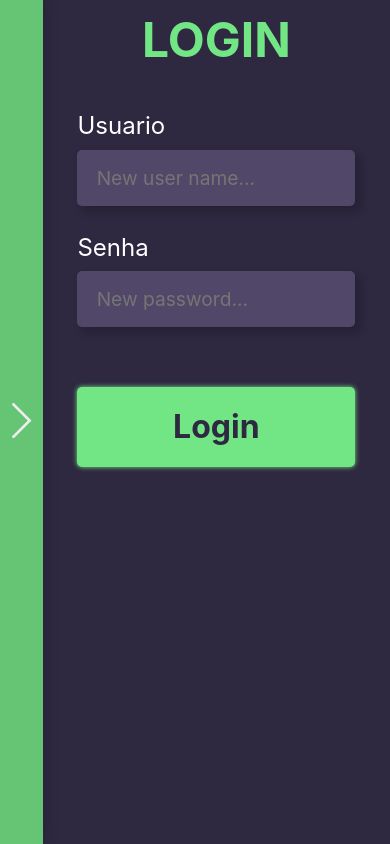
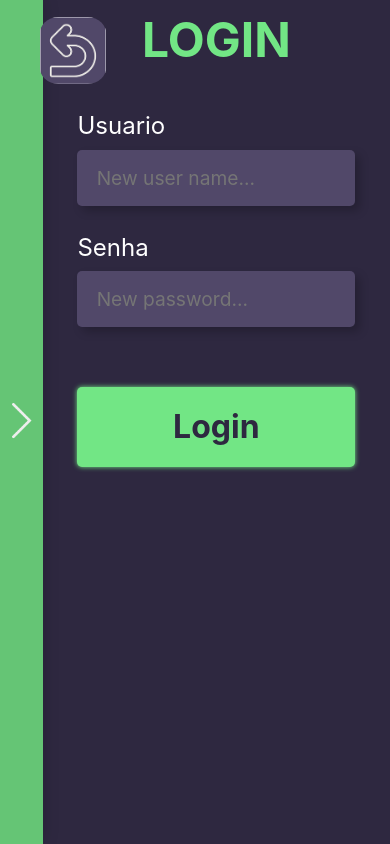
Before and after one commit to JFCalvao/TP2-2023, a plain HTML site: page paginaLogin.html in a window 390 px wide. Drawn offline with Linux system fonts and the light colour scheme.

Commit message:
adicionei o botão de retorno no login

```diff
--- a/css/estiloInicial.css
+++ b/css/estiloInicial.css
@@ -165,7 +165,8 @@ img {
 }
 
 .personagem img {
-  width: 24rem;
+  width: 22rem;
+  max-width: 45vh;
 }
 
 .base {
--- a/css/estiloLogin.css
+++ b/css/estiloLogin.css
@@ -18,6 +18,26 @@ body {
   margin: 0;
   box-sizing: border-box;
   font-family: "inter", sans-serif;
+}
+
+.div-imgRetorno {
+  position: absolute;
+  top: 10vh;
+  left: 20vw;
+  height: 8vh;
+  width: 8vh;
+  min-height: 4rem;
+  min-width: 4rem;
+  background: url("../imagens/botaoRetornar.png");
+  background-repeat: no-repeat;
+  background-size: contain;
+  background-position: center center;
+  border-radius: 1.2rem;
+  -webkit-transition: transform 0.5s ease;
+  -moz-transition: transform 0.5s ease;
+  -o-transition: transform 0.5s ease;
+  transition: transform 0.5s ease;
+  cursor: pointer;
 }
 
 .container {
@@ -243,6 +263,10 @@ form {
     position: relative;
     bottom: 15%;
   }
+
+  .div-imgRetorno {
+    left: 18vw;
+  }
 }
 
 @media screen and (max-width: 1200px) {
@@ -261,6 +285,10 @@ form {
     left: 23%;
     width: 2.2rem;
   }
+
+  .div-imgRetorno {
+    left: 16vw;
+  }
 }
 
 @media screen and (max-width: 800px) {
@@ -278,4 +306,9 @@ form {
     position: static;
     width: 3rem;
   }
+
+  .div-imgRetorno {
+    top: 2vh;
+    left: 10vw;
+  }
 }
--- a/js/login.js
+++ b/js/login.js
@@ -201,3 +201,16 @@ const getData = (event) => {
 };
 
 document.querySelector("#formGet").addEventListener("submit", getData);
+
+const btnRetornar = document.querySelector(".div-imgRetorno");
+
+btnRetornar.addEventListener("click", () => {
+    btnRetornar.style.webkitTransform = "rotate(-360deg)";
+    btnRetornar.style.mozTransform = "rotate(-360deg)";
+    btnRetornar.style.msTransform = "rotate(-360deg)";
+    btnRetornar.style.oTransform = "rotate(-360deg)";
+    btnRetornar.style.transform = "rotate(-360deg)";
+    setTimeout(() => {
+        window.location = "paginaInicial.html"
+    }, 500);
+});
--- a/paginaLogin.html
+++ b/paginaLogin.html
@@ -7,6 +7,7 @@
     <title>Shield Hero</title>
   </head>
   <body>
+    <div class="div-imgRetorno"></div>
     <div class="container">
       <div class="info-lateral">
         <div class="titulo">
```
